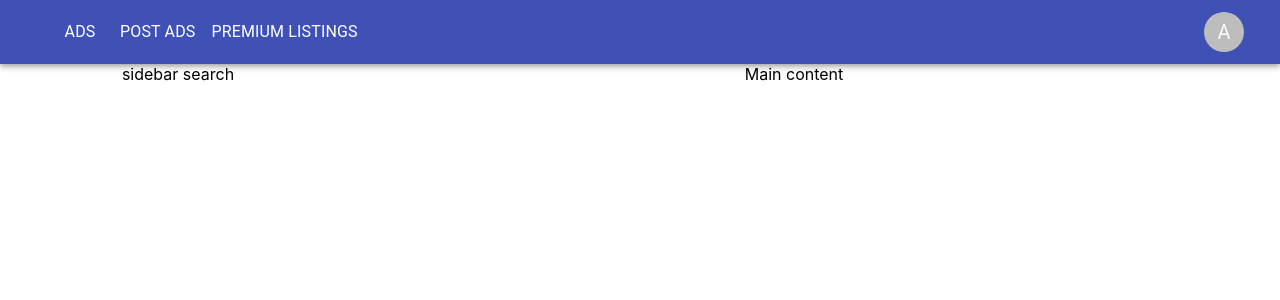
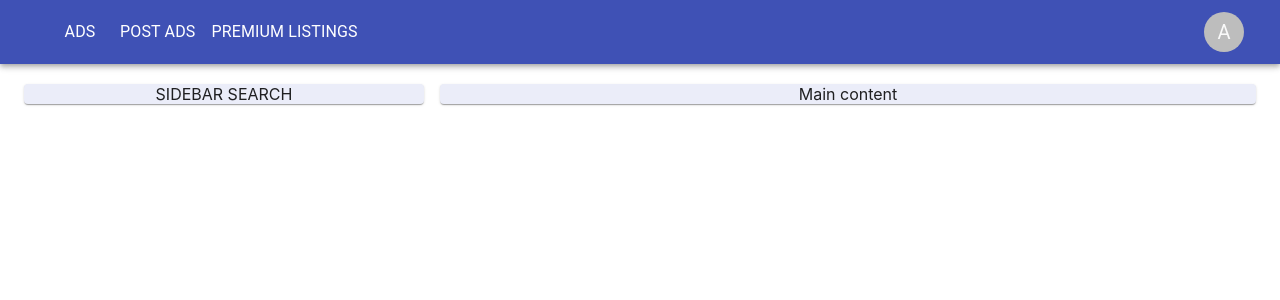
Before and after one commit to Alonasa/my-ads, a React (Create React App) app: page / in a window 1280 px wide. Shown: the top 300 px of the page. Built offline with nearby package versions, Linux system fonts and the light colour scheme.

Commit message:
added basiс layout to content block

```diff
--- a/src/components/AppBarMenu.tsx
+++ b/src/components/AppBarMenu.tsx
@@ -42,7 +42,6 @@ export const AppBarMenu = () => {
 	<AppBar position="static">
 	  <Container>
 		<Toolbar disableGutters>
-
 		  <IconButton
 			aria-label="account of current user"
 			aria-controls="menu-appbar"
--- a/src/components/MainContent.tsx
+++ b/src/components/MainContent.tsx
@@ -1,14 +1,22 @@
-import {Container, Grid} from '@material-ui/core';
+import {Container, Grid, Paper} from '@material-ui/core';
 import React from 'react';
 
 export const MainContent = () => {
   return (
 	<Container>
-	  <Grid container alignContent={'center'} justifyContent={'space-between'}>
-		<Grid item xs={12} sm={3}>sidebar
-		  search</Grid>
-		<Grid item xs={12} sm={9}>Main
-		  content</Grid>
+	  <Grid container alignContent={'center'} justifyContent={'space-between'} style={{padding: '20px 0',}} spacing={2}>
+		<Grid item xs={12} sm={4}>
+		  <Paper style={{background: '#ebedf9', textTransform: 'uppercase'}}>
+			sidebar
+			search
+		  </Paper>
+		</Grid>
+		<Grid item xs={12} sm={8}>
+		  <Paper style={{background: '#ebedf9'}}>
+			Main
+			content
+		  </Paper>
+		</Grid>
 	  </Grid>
 	</Container>
   );
```
